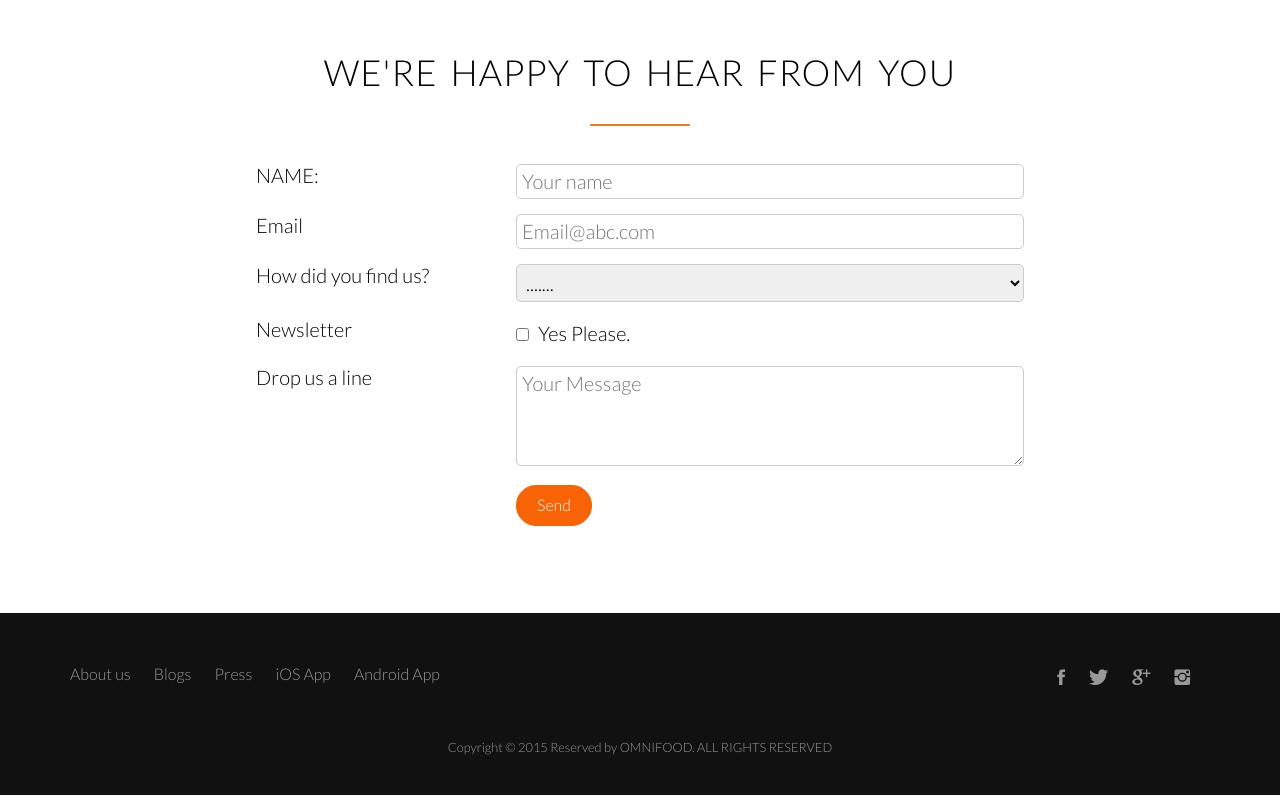
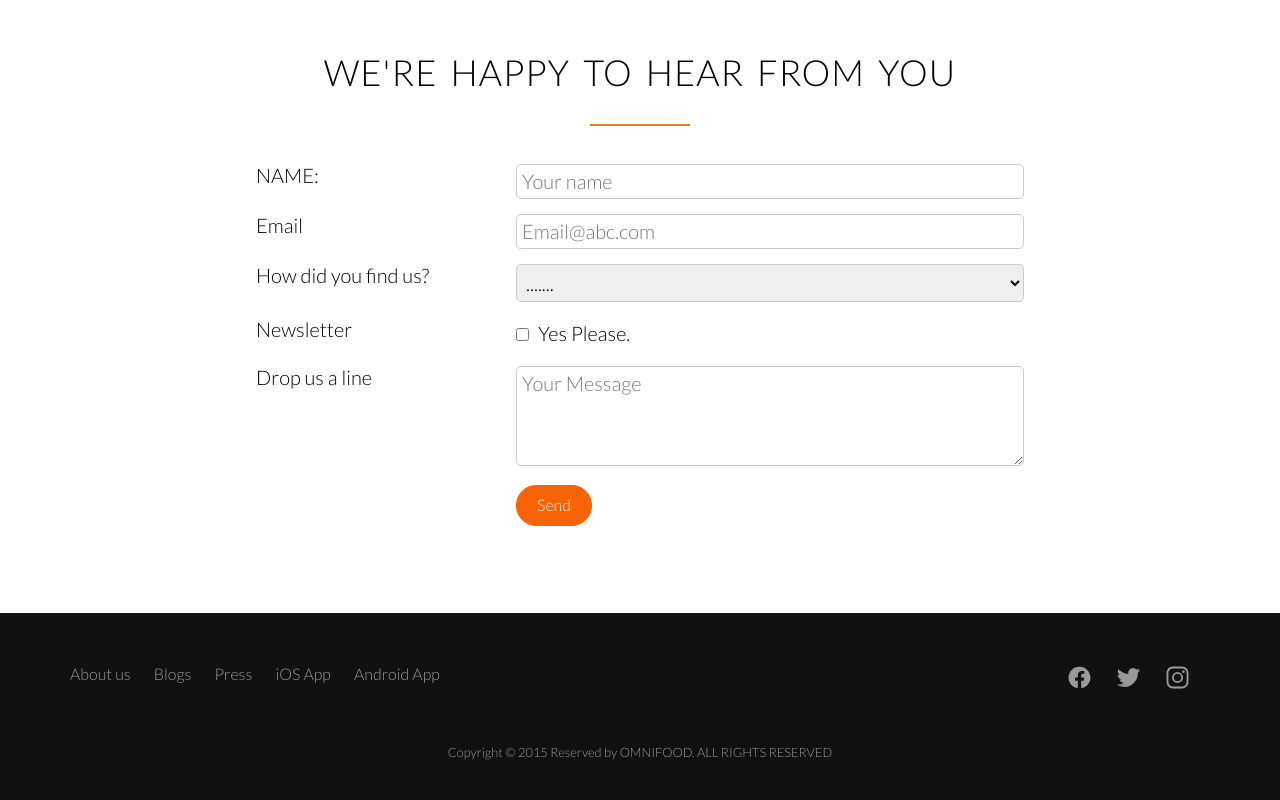
Before and after one commit to zubair-shabir/OMNI_food, a plain HTML site: page index.html in a window 1280 px wide. Shown: the part 4582-5382 px from the top of the page. Drawn offline with nearby package versions, Linux system fonts and the light colour scheme; files whose address does not match are found by name.

Commit message:
Add files via upload

```diff
--- a/Resources/Css/index.css
+++ b/Resources/Css/index.css
@@ -506,17 +506,20 @@ footer li a{
 	font-size: 130%;
 }
 
-.ion-social-facebook:hover{
+.social-icon ion-icon{
+	font-size: 25px;
+	transition: .5s;
+
+}
+.social-icon .facebook:hover{
 	color: #3b5998 ;
 }
-.ion-social-twitter:hover{
+.social-icon .twitter:hover{
 	color: #00aced;
 }
-.ion-social-googleplus:hover{
-	color: #DB4437 ;
-}
-.ion-social-instagram:hover{
-	color: #4c68d7;
+
+.social-icon .instagram:hover{
+	color: #DB4437;
 }
 
 .footer-para{
--- a/index.html
+++ b/index.html
@@ -386,10 +386,9 @@
 				</ul>
 				<ul class="col span-1-of-2 social-icon">
 
-					<li><a href="#"><i class="ion-social-facebook"></i></a></li>
-					<li><a href="#"><i class="ion-social-twitter"></i></a></li>
-					<li><a href="#"><i class="ion-social-googleplus"></i></a></li>
-					<li><a href="#"><i class="ion-social-instagram"></i></a></li>
+					<li><a href="#"><ion-icon class="facebook" name="logo-facebook"></ion-icon></a></li>
+					<li><a href="#"><ion-icon class="twitter" name="logo-twitter"></ion-icon></a></li>
+					<li><a href="#"><ion-icon class="instagram" name="logo-instagram"></ion-icon></a></li>
 				</ul>
 
 			</div>
@@ -409,6 +408,7 @@
 <script src="https://cdn.jsdelivr.net/npm/selectivizr@1.0.3/selectivizr.min.js"></script>
 <script src="Vendors/JS/jquery.waypoints.min.js"></script>
 <script src="Resources/JS/index.js"></script>
+<script src="https://unpkg.com/ionicons@5.4.0/dist/ionicons.js"></script>
 </body>
 
 
```
Also changed, not shown: Resources/Css/Queries.css (line endings or trailing spaces), Resources/JS/index.js (line endings or trailing spaces).
